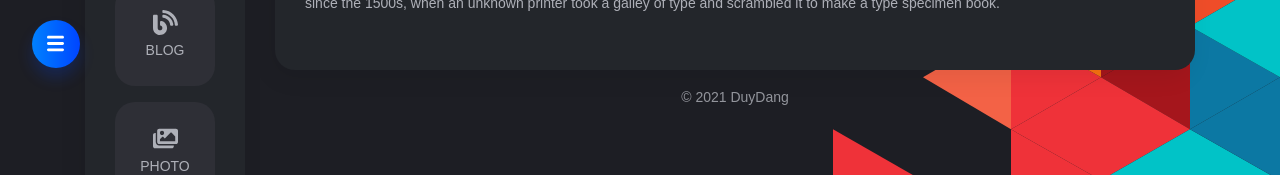
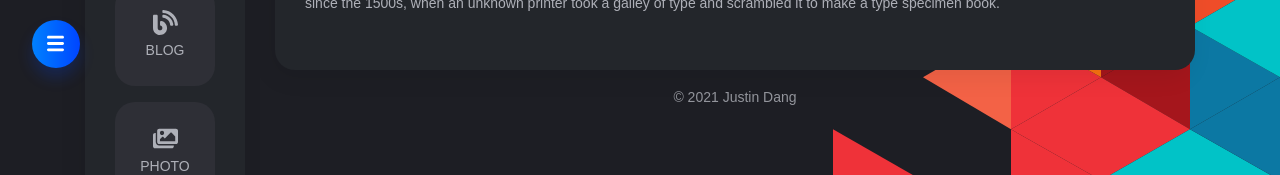
Before and after one commit to dang-ngoc-duy/duydang_cv_fe, a React (Create React App) app: page /about in a window 1280 px wide. Shown: the part 700-875 px from the top of the page. Built offline with nearby package versions, Linux system fonts and the light colour scheme; a web font is replaced by a local one.

Commit message:
Test jenkins

```diff
--- a/src/app/views/CVPage/index.tsx
+++ b/src/app/views/CVPage/index.tsx
@@ -75,7 +75,7 @@ const CVPage: React.FC = () => {
                                 <Route path='/photo' element={<Photo/>}/>
                             </Routes>
                         </ContentWraper>
-                        <Footer>© 2021 DuyDang</Footer>
+                        <Footer>© 2021 Justin Dang</Footer>
                     </div>
                 </div>
             </div>
```
